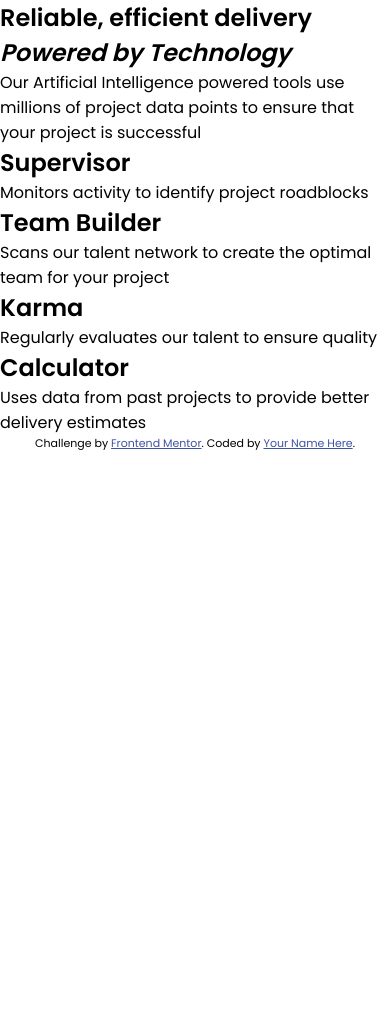
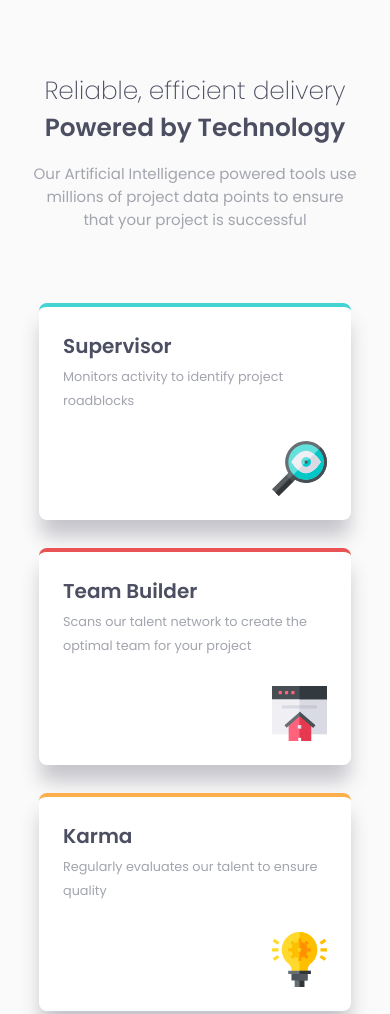
Before and after one commit to Codeyenum/four-card-feature-section-master, a plain HTML site: page index.html in a window 390 px wide. Shown: the top 1014 px of the page. Before the commit the page ends 844 px from the top, so only its background shows below. Drawn offline with Linux system fonts and the light colour scheme.

Commit message:
mobile and desktop view styling

```diff
--- a/index.html
+++ b/index.html
@@ -12,68 +12,58 @@
     <link href="https://fonts.googleapis.com/css2?family=Poppins:wght@200;400;600&display=swap" rel="stylesheet">
     <link rel="stylesheet" type="text/css" href="style.css">
     <title>Frontend Mentor | Four card feature section</title>
-
-    <!-- Feel free to remove these styles or customise in your own stylesheet 👍 -->
-    <style>
-        .attribution {
-            font-size: 11px;
-            text-align: center;
-        }
-
-        .attribution a {
-            color: hsl(228, 45%, 44%);
-        }
-    </style>
 </head>
 
 <body>
     <main>
-        <article>
+        <article class="tool-card">
+            <div class="tool-card-intro">
                 <h1>
-                Reliable, efficient delivery
-                <em>Powered by Technology</em>
+                    <strong>Reliable, efficient delivery</strong>
+                    Powered by Technology
                 </h1>
                 <p>
                     Our Artificial Intelligence powered tools use millions of project data points
                     to ensure that your project is successful
                 </p>
+            </div>
             <div class="features-wrapper">
-                <section class="feature">
+                <section class="feature-card supervisor">
                     <h2 class="feature-title">Supervisor</h2>
                     <p class="feature-description">
                         Monitors activity to identify project roadblocks
                     </p>
+                    <img src="./images/icon-supervisor.svg" alt="">
                 </section>
 
-                <section class="feature">
+                <div>
+                    <section class="feature-card team-builder">
                         <h2 class="feature-title">Team Builder</h2>
                         <p class="feature-description">
                             Scans our talent network to create the optimal team for your project
                         </p>
+                        <img src="./images/icon-team-builder.svg" alt="">
                     </section>
 
-                <section class="feature">
+                    <section class="feature-card karma">
                         <h2 class="feature-title">Karma</h2>
                         <p class="feature-description">
                             Regularly evaluates our talent to ensure quality
                         </p>
+                        <img src="./images/icon-karma.svg" alt="">
                     </section>
+                </div>
 
-                <section class="feature">
+                <section class="feature-card calculator">
                     <h2 class="feature-title">Calculator</h2>
                     <p class="feature-description">
                         Uses data from past projects to provide better delivery estimates
                     </p>
+                    <img src="./images/icon-calculator.svg" alt="">
                 </section>
             </div>
         </article>
     </main>
-    <footer>
-        <p class="attribution">
-            Challenge by <a href="https://www.frontendmentor.io?ref=challenge" target="_blank">Frontend Mentor</a>.
-            Coded by <a href="#">Your Name Here</a>.
-        </p>
-    </footer>
 </body>
 
 </html>
--- a/style.css
+++ b/style.css
@@ -1,12 +1,12 @@
 :root {
-    /* ### Primary */
+    /* Primary Colors */
 
     --red: hsl(0, 78%, 62%);
     --cyan: hsl(180, 62%, 55%);
     --orange: hsl(34, 97%, 64%);
     --blue: hsl(212, 86%, 64%);
 
-    /* ### Neutral */
+    /* Neutral Colors*/
 
     --veryDarkBlue: hsl(234, 12%, 34%);
     --grayishBlue: hsl(229, 6%, 66%);
@@ -21,4 +21,125 @@
 
 body {
     font-family: 'Poppins', sans-serif;
+    font-size: 15px;
 }
+
+article {
+    background-color: var(--veryLightGray);
+    color: var(--grayishBlue);
+    display: flex;
+    flex-direction: column;
+
+    min-height: 100vh;
+    padding: 4.5rem 2rem;
+    text-align: center;
+    width: 100%;
+}
+
+h1 {
+    color: var(--veryDarkBlue);
+    font-size: 1.55rem;
+}
+
+h1 strong {
+    display: block;
+    font-weight: 200;
+}
+
+.tool-card-intro {
+    margin: 0 0 3.5rem;
+}
+
+.tool-card-intro p {
+    margin: 1rem 0;
+}
+
+.features-wrapper,
+.features-wrapper div {
+    display: flex;
+    flex-direction: column;
+    gap: 1.75rem;
+    text-align: left;
+}
+
+.feature-card {
+    background-color: #fff;
+    border-top: 4px solid red;
+    border-radius: 8px;
+    box-shadow: 0px 18px 19px -2px rgba(76, 78, 97, 0.31);
+
+    min-width: 310px;
+    margin: auto;
+    padding: 1.5rem;
+    position: relative;
+    width: 80vw;
+}
+
+.feature-card h2 {
+    color: var(--veryDarkBlue);
+    font-size: 1.25rem;
+}
+
+.feature-card p {
+    font-size: 0.8rem;
+    line-height: 1.5rem;
+    margin: 0.25rem 0 5.2rem;
+}
+
+.feature-card img {
+    bottom: 1.5rem;
+    position: absolute;
+    right: 1.5rem;
+    width: 55px;
+}
+
+.feature-card.supervisor {
+    border-top: 4px solid var(--cyan);
+}
+
+.feature-card.team-builder {
+    border-top: 4px solid var(--red);
+}
+
+.feature-card.karma {
+    border-top: 4px solid var(--orange);
+}
+
+.feature-card.calculator {
+    border-top: 4px solid var(--blue);
+}
+
+@media screen and (min-width: 1019px) {
+    article {
+        padding: 1rem 6.5rem;
+    }
+
+    h1 {
+        font-size: 2rem;
+    }
+
+    .tool-card-intro {
+        margin: 0 0 1.25rem 0rem;
+    }
+
+    .tool-card-intro p {
+        margin: .5rem 0;
+        padding: 0 27.5%;
+    }
+
+    .features-wrapper {
+        flex-direction: row;
+        height: 100%;
+    }
+
+    .features-wrapper div,.feature-card {
+        height: 100%;
+    }
+
+    .feature-card {
+        min-height: 215px;
+        min-width: 245px;
+        width: 25vw;
+    }
+
+}
```
Also changed, not shown: 1 other file. Lines whose indentation alone changed are shown as unchanged.
